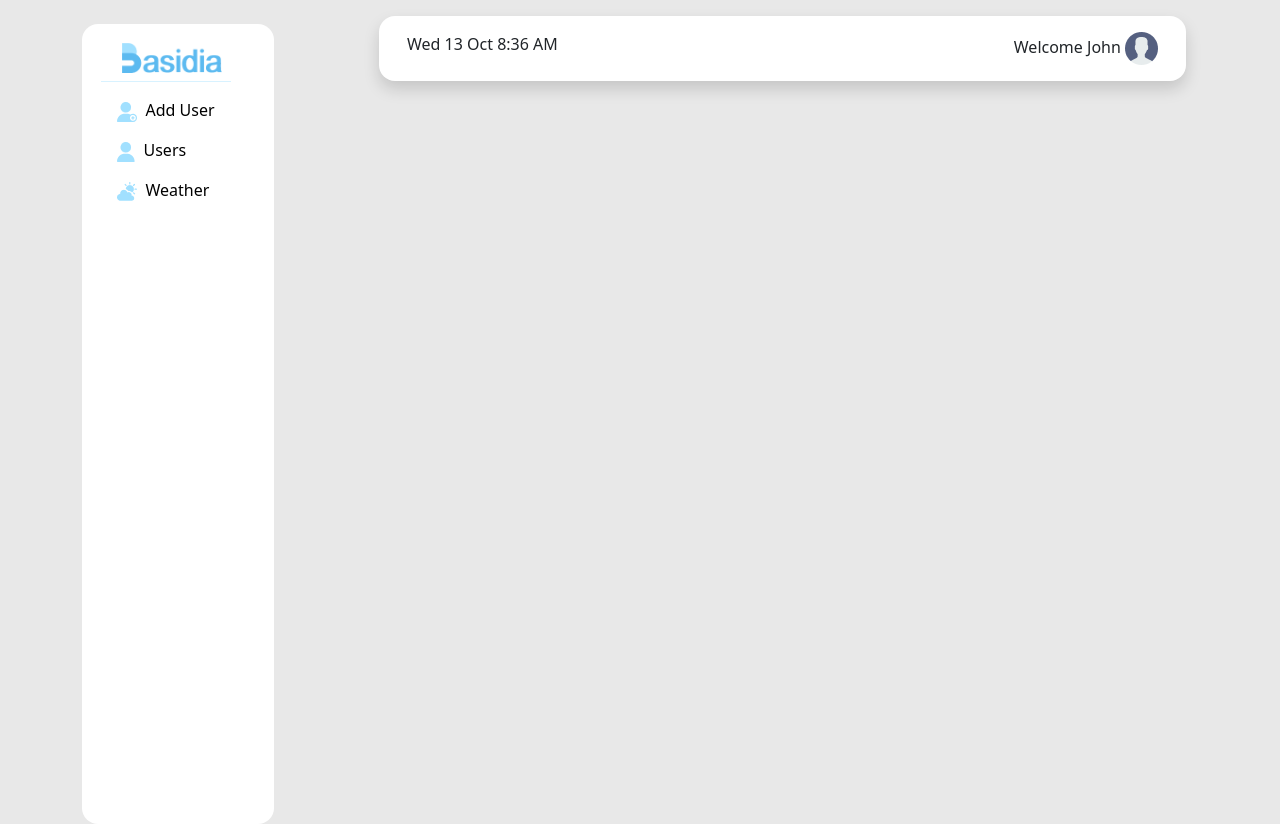
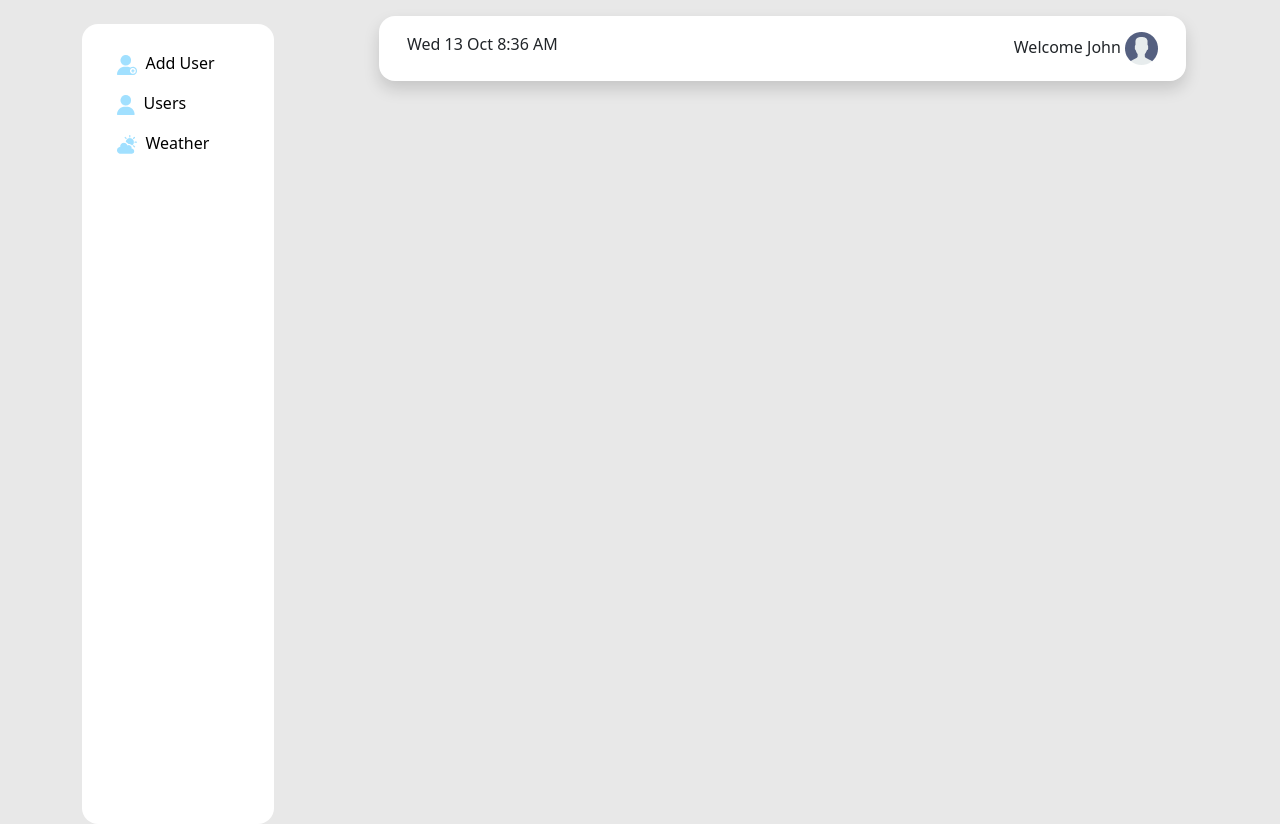
Before and after one commit to ABISEK-K-S/weather-App, a React (Create React App) app: page / in a window 1280 px wide. Built offline with nearby package versions, Linux system fonts and the light colour scheme; the HTML template or start-up script is replaced by a standard one; a web font is replaced by a local one.

Commit message:
initial commit

```diff
--- a/package.json
+++ b/package.json
@@ -1,5 +1,5 @@
 {
-  "name": "weather",
+  "name": "weatherapp",
   "version": "1.0.0",
   "description": "",
   "keywords": [],
--- a/src/views/sideBar/sideBarComponent.js
+++ b/src/views/sideBar/sideBarComponent.js
@@ -1,23 +1,17 @@
 import React from "react";
 import { Link } from "react-router-dom";
-import logo from  "../../assets/images/Logo.png"
-import image from  "../../assets/images/add-user.png"
-import users from  "../../assets/images/users.png"
-import weather from  "../../assets/images/weather.png"
-
+import logo from "../../assets/images/Logo.png";
+import image from "../../assets/images/add-user.png";
+import users from "../../assets/images/users.png";
+import weather from "../../assets/images/weather.png";
 
 function SideBar() {
   return (
     <div>
       <ul class="nav bg-white rounded sidebar">
         <div className="content">
-          <img
-            src={logo}
-            className="img_logo"
-            width="100"
-            height="30"
-          />
-          <hr className="my-2" style={{ backgroundColor: "#66ccff" }} />
+          {/* <img src={users} className="img_logo"  /> */}
+          {/* <hr className="my-2" style={{ backgroundColor: "#66ccff" }} /> */}
           <li class="nav-item">
             <Link to={"/add-user"} className="nav-link">
               <img src={image} />
```
